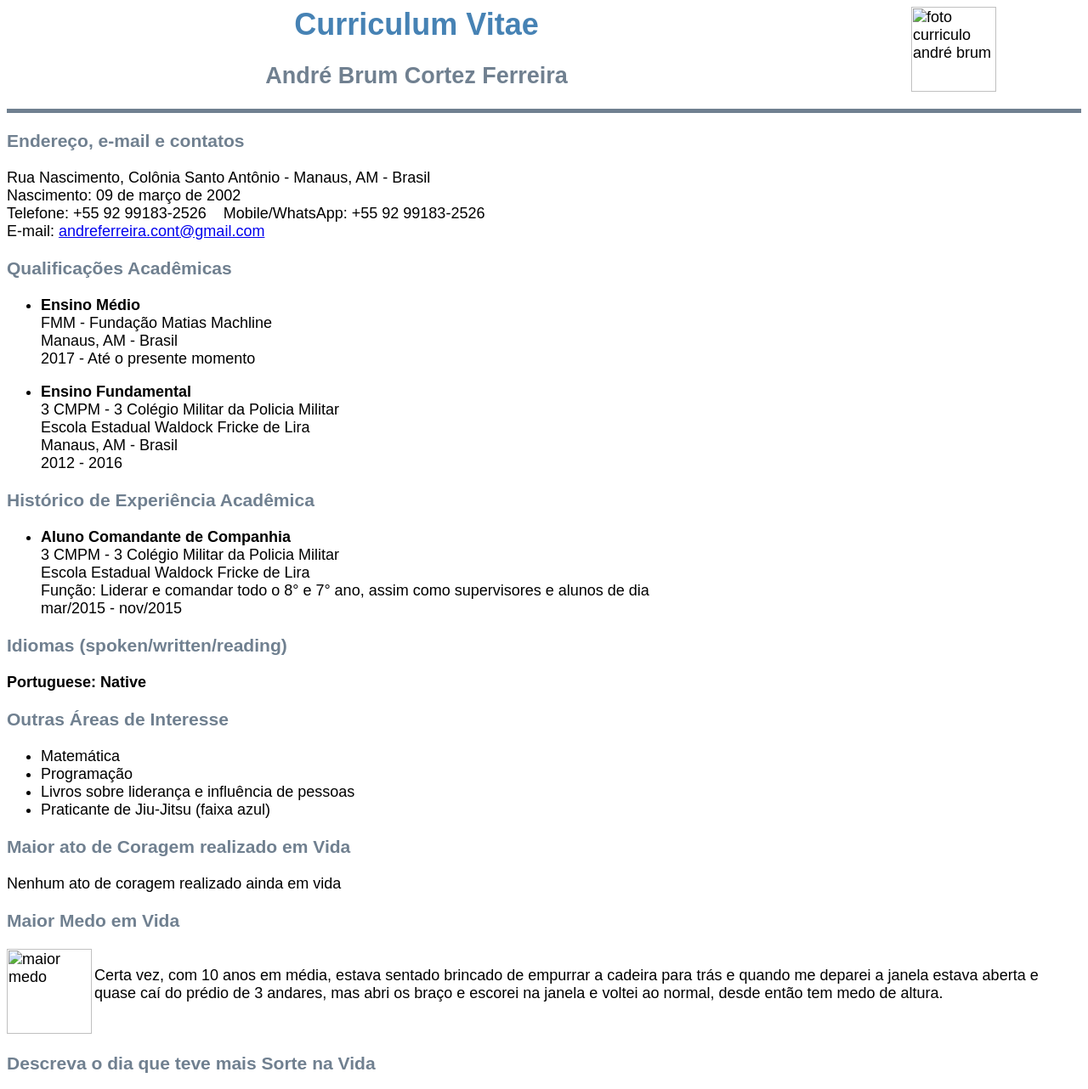
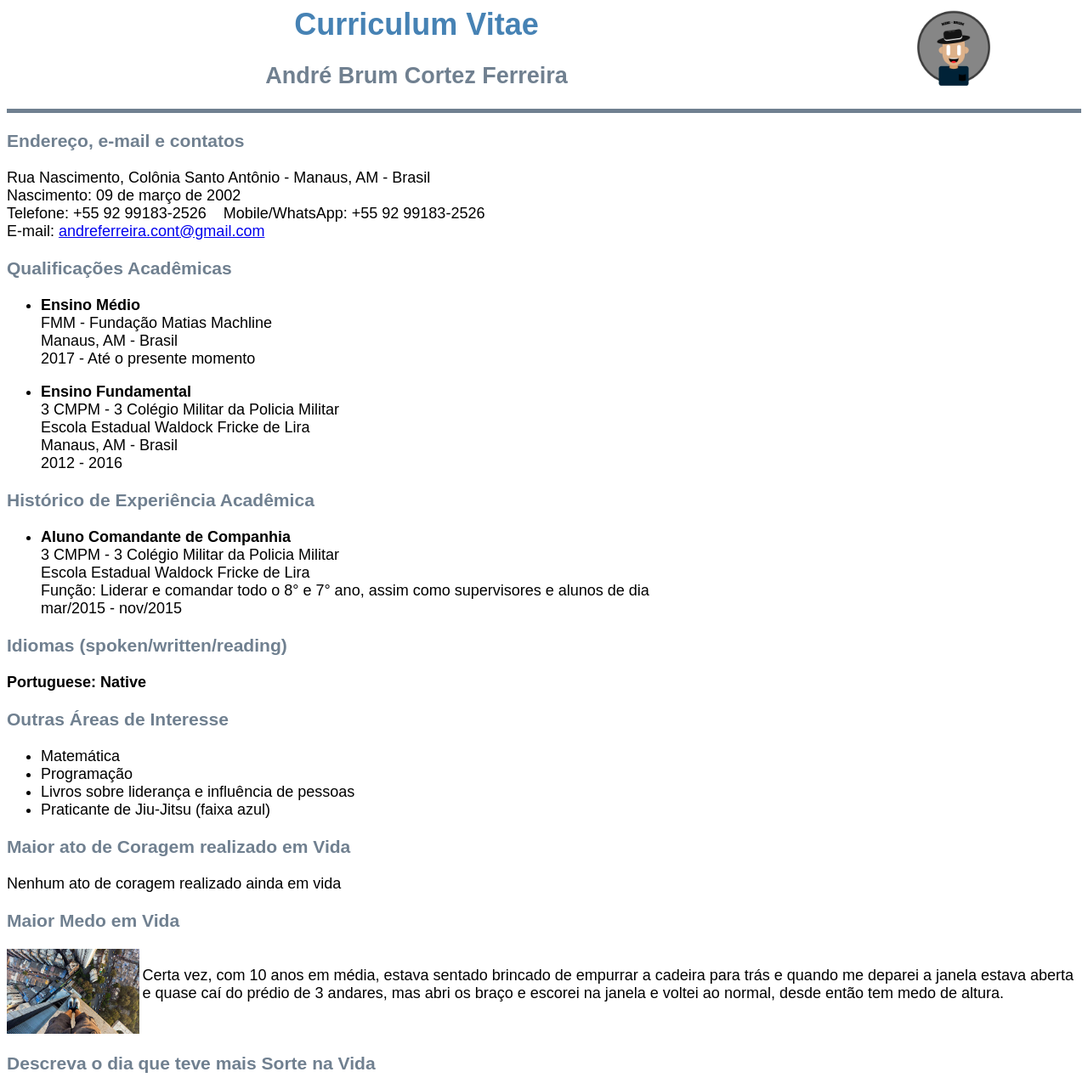
Before and after one commit to andrebrum01/Lista-1, a plain HTML site: page index.html in a window 1280 px wide. Shown: the top 1282 px of the page at 85% size. Drawn offline with Linux system fonts and the light colour scheme.

Commit message:
Update index.html

```diff
--- a/index.html
+++ b/index.html
@@ -6,7 +6,7 @@
 		<font size="4" face="arial">
 	</head>
 	<body>
-		<img src="img/rosto.png" alt="foto curriculo andré brum" height=100 align=right hspace=100>
+		<img src="rosto.png" alt="foto curriculo andré brum" height=100 align=right hspace=100>
 		<h1 align=center><font color="SteelBlue">Curriculum Vitae </font></h1>
 		<h2 align=center><font color="SlateGray"> André Brum Cortez Ferreira</font></h2>
 		<hr size=5 color="SlateGray">
@@ -59,7 +59,7 @@
 		<p>Nenhum ato de coragem realizado ainda em vida
 		</p>
 		<h3><font color="SlateGray">Maior Medo em Vida</font></h3>
-		<p><img src="img/altura.jpg" alt="maior medo" height="100" align=left>
+		<p><img src="altura.jpg" alt="maior medo" height="100" align=left>
 		<br>Certa vez, com 10 anos em média, estava sentado brincado de empurrar a cadeira para trás e quando me deparei
 			a janela estava aberta e quase caí do prédio de 3 andares, mas abri os braço e escorei na janela e voltei ao normal,
 			desde então tem medo de altura.
```
